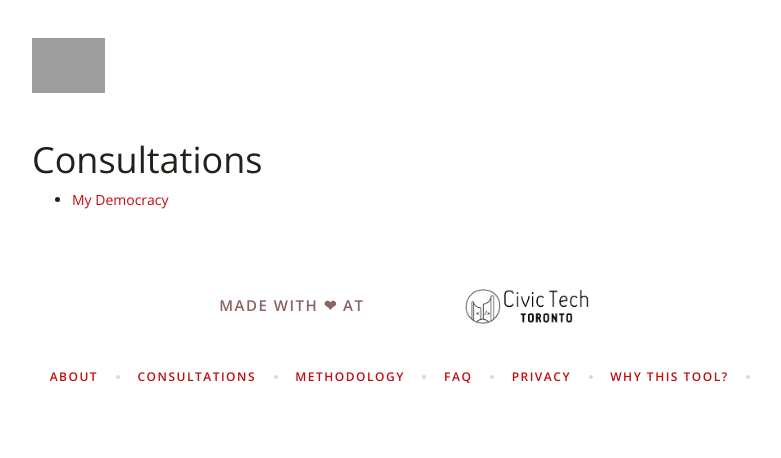
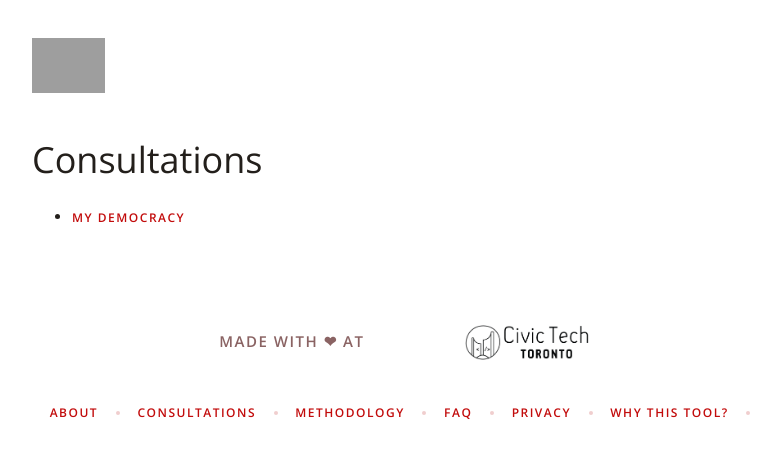
Before and after one commit to linamnt/MyDem0cracy.ca-site, a Jekyll site: the page built from consultations.md, in a window 1280 px wide. Shown: the top 458 px of the page, without its empty margins (233-1014 px from the left). Built offline with Jekyll 4.4.1, drawn with Linux system fonts in a browser that asks for light colours; grey boxes are pictures that could not be loaded.

Commit message:
same style for consultation listing

```diff
--- a/consultations.md
+++ b/consultations.md
@@ -6,7 +6,7 @@ permalink: /consultations/
 <ul>
   {% for poll in site.pages %}
     {% if poll.poll == true %}
-      <li><a href="{{ poll.url | prepend: site.baseurl }}">{{poll.title}}</a></li>
+      <li><a href="{{ poll.url | prepend: site.baseurl }}"><div class='navigation-item'>{{poll.title}}</div></a></li>
     {% endif %}
   {% endfor %}
 </ul>
```
